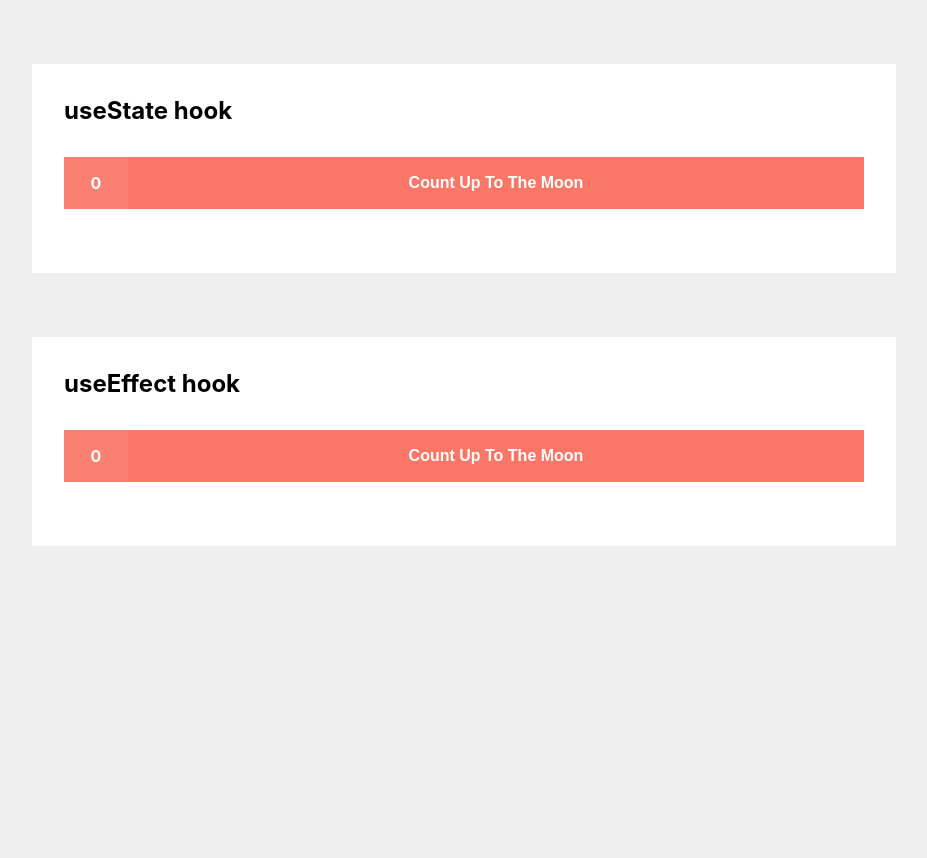
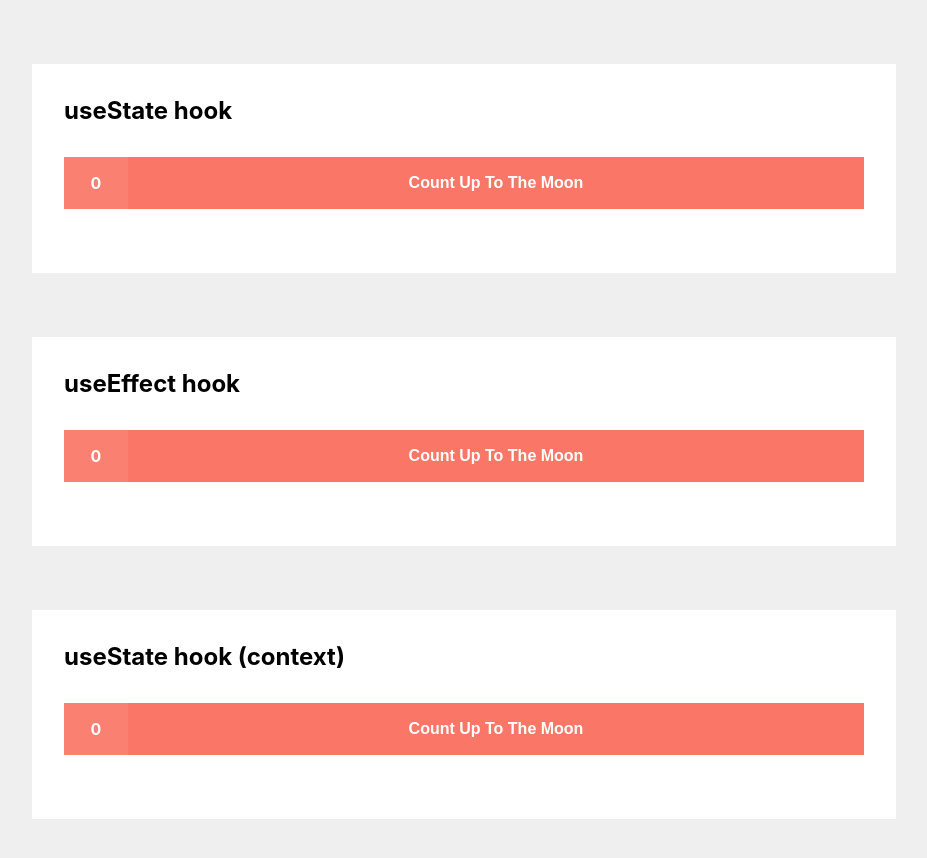
Before and after one commit to DaveBitter/react_hooks, a React (Create React App) app: page / in a window 1280 px wide. Shown: the top 858 px of the page, without its empty margins (176-1103 px from the left). Before the commit the page ends 800 px from the top, so only its background shows below. Built offline with nearby package versions, Linux system fonts and the light colour scheme.

Commit message:
feat(context): Added context to project

```diff
--- a/src/App.js
+++ b/src/App.js
@@ -1,14 +1,18 @@
 // Libs
 import React, { Component } from "react";
 
+// Utils
+import AppProvider from "./static/AppProvider";
+
 // Components
 import Counter from "./components/Counter/Counter.js";
+import CounterContext from "./components/CounterContext/CounterContext.js";
 
 // Component
 class App extends Component {
   render() {
     return (
-      <>
+      <AppProvider>
         <article>
           <h1>useState hook</h1>
           <section>
@@ -22,7 +26,14 @@ class App extends Component {
             <Counter updateTitleAfterAddition={true} />
           </section>
         </article>
-      </>
+
+        <article>
+          <h1>useState hook (context)</h1>
+          <section>
+            <CounterContext />
+          </section>
+        </article>
+      </AppProvider>
     );
   }
 }
--- /dev/null
+++ b/src/components/CounterContext/CounterContext.js
@@ -0,0 +1,41 @@
+// Libs
+import React, { useState, useEffect } from "react";
+
+// Utils
+import { withAppProvider } from "../../static/Consumer";
+
+// Styling
+import "../Counter/counter.scss";
+
+const updateDocumentTitle = count => {
+  if (count > 0) document.title = `The count is: ${count}`;
+
+  // Same as componentWillUnmount
+  return () => {
+    document.title = "";
+  };
+};
+
+// Component
+const Counter = ({ app, updateTitleAfterAddition }) => {
+  console.log(app);
+  // Destructure state and update method from useState hook
+  // passed param is default value
+  const [count, setCount] = useState(0);
+
+  if (updateTitleAfterAddition) {
+    // Replaces componentDidMount and componentDidUpdate
+    useEffect(() => updateDocumentTitle(count), [count]);
+  }
+
+  return (
+    <div className="counter">
+      <span className="counter__count">{count}</span>
+      <button className="counter__btn" onClick={() => setCount(count + 1)}>
+        Count Up To The Moon
+      </button>
+    </div>
+  );
+};
+
+export default withAppProvider(Counter);
--- /dev/null
+++ b/src/static/AppProvider.js
@@ -0,0 +1,18 @@
+// Libs
+import React, { Component } from "react";
+
+import { AppContext } from "./Context";
+
+class AppProvider extends Component {
+  state = {};
+
+  render() {
+    return (
+      <AppContext.Provider value={this.state}>
+        {this.props.children}
+      </AppContext.Provider>
+    );
+  }
+}
+
+export default AppProvider;
--- /dev/null
+++ b/src/static/Consumer.js
@@ -0,0 +1,14 @@
+// Libs
+import React from "react";
+
+import { AppContext } from "./Context";
+
+export const withAppProvider = Component => {
+  return function wrapWithApp(props) {
+    return (
+      <AppContext.Consumer>
+        {app => <Component {...props} app={app} />}
+      </AppContext.Consumer>
+    );
+  };
+};
--- /dev/null
+++ b/src/static/Context.js
@@ -0,0 +1,3 @@
+import React from "react";
+
+export const AppContext = React.createContext();
```
